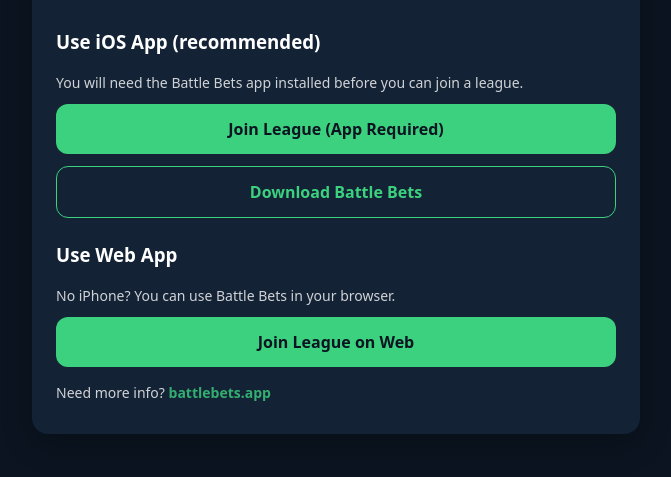
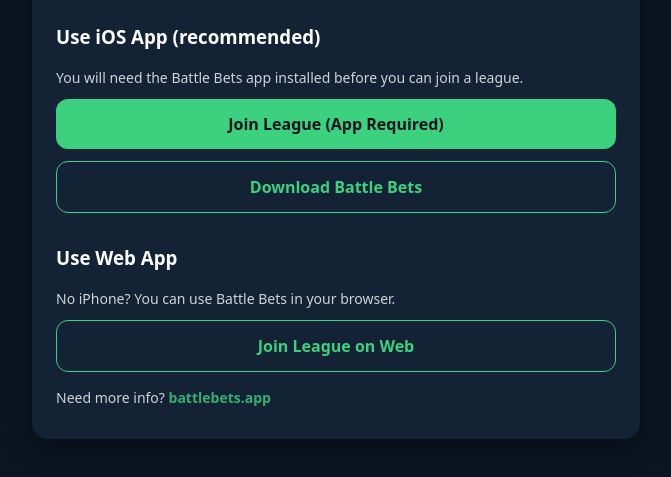
Before and after one commit to WilsonReese/join-battle-bets, a plain HTML site: page index.html in a window 1280 px wide. Shown: the part 257-734 px from the top of the page, without its empty margins (304-975 px from the left). Drawn offline with Linux system fonts and the light colour scheme.

Commit message:
tweaked join page

```diff
--- a/index.html
+++ b/index.html
@@ -43,9 +43,9 @@
       If nothing happens, open this page in Safari, then tap <b>Join League</b> again.
     </div>
 
-    <h3 style="margin-top:24px;">Use Web App</h3>
+    <h3 style="margin-top:32px;">Use Web App</h3>
     <p class="muted">No iPhone? You can use Battle Bets in your browser.</p>
-    <a id="webBtn" class="btn btn-primary" href="#">Join League on Web</a>
+    <a id="webBtn" class="btn btn-ghost" href="#">Join League on Web</a>
 
     <p class="muted" style="margin-top:16px;">
       Need more info? <a class="link-green" href="https://battlebets.app" target="_blank" rel="noopener">battlebets.app</a>
```
